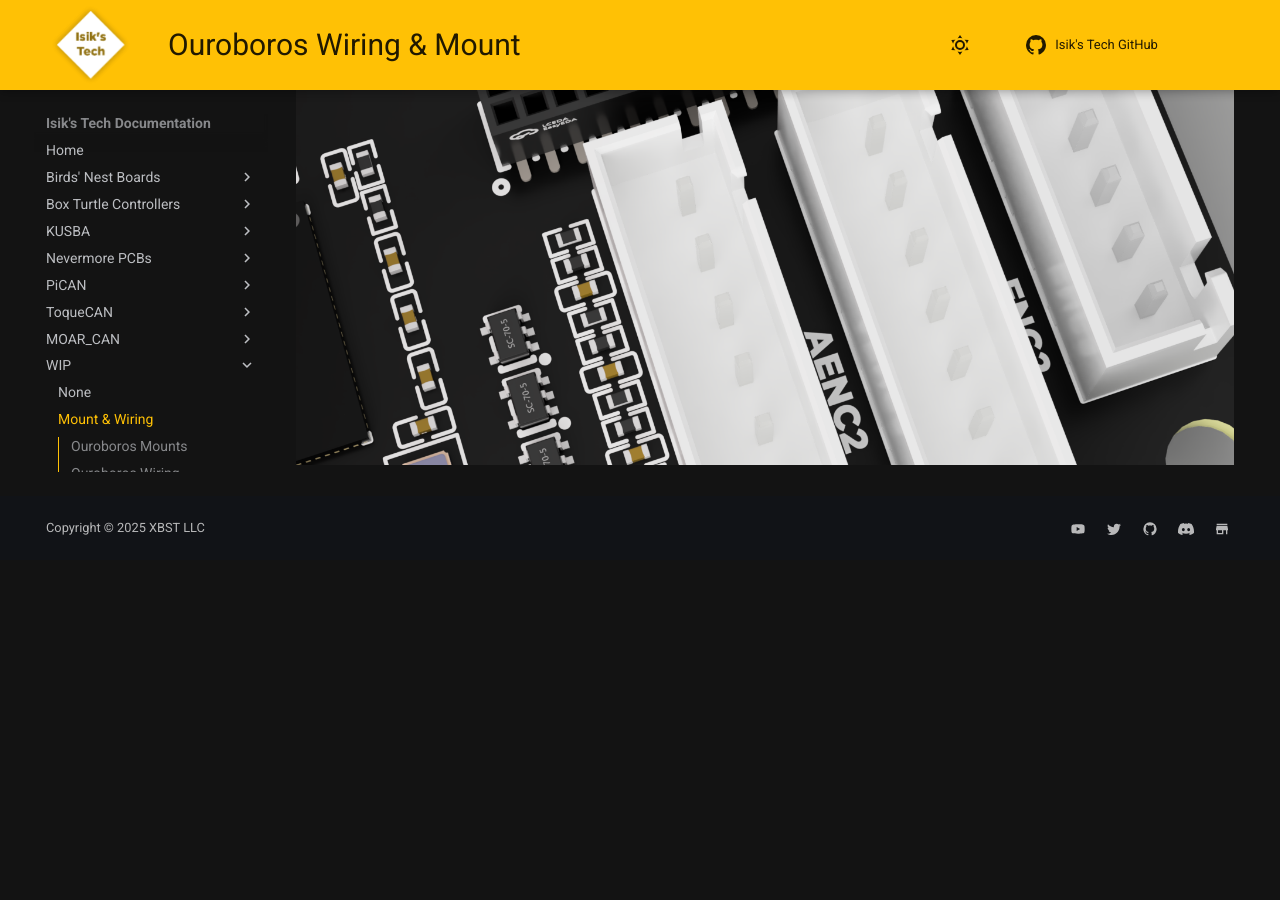
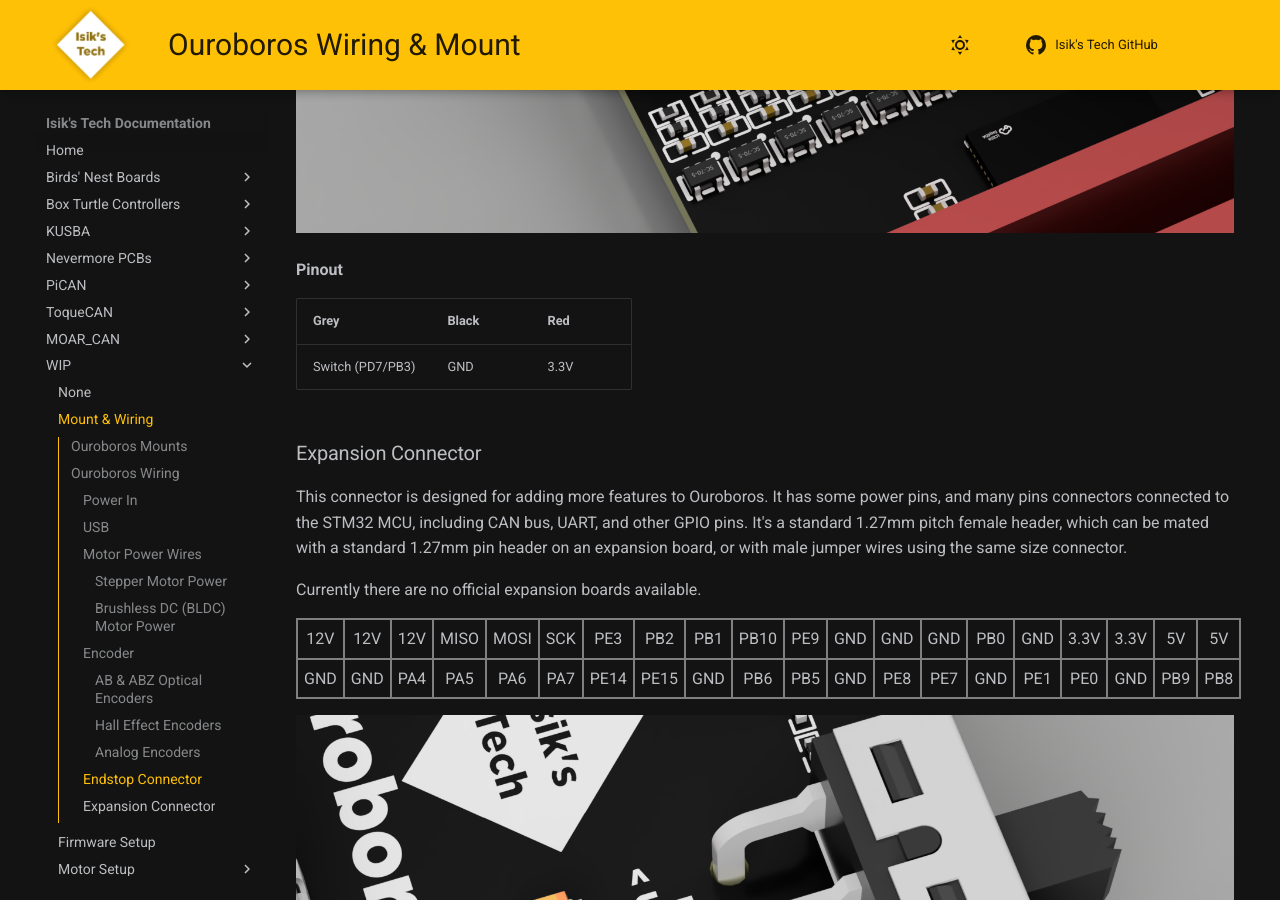
Before and after one commit to xbst/docs, an MkDocs documentation site: the page built from docs/Ouroboros/wiring.md, in a window 1280 px wide and 900 px high, scrolled down 8188 px. Built offline with MkDocs 1.6.1 and Material for MkDocs 9.7.7, drawn with Linux system fonts in a browser that asks for light colours; before the commit the page ends 8748 px from its top, so only the background shows below that.

Commit message:
add endstop wiring

```diff
--- a/docs/Ouroboros/wiring.md
+++ b/docs/Ouroboros/wiring.md
@@ -97,6 +97,16 @@ Repeat for both motors.
 | ---- | ------ | ----- | ----- | ----- | ---- | ----- | ----- |
 | 5V   | YW+    | YW-   | VN+   | VN-   | UX+  | UX-   | GND   |
 
+### Endstop Connector
+
+![Ouroboros Optical Encoder Wiring](../assets/ouroboros/sw.png)
+
+**Pinout**
+
+| Grey             | Black | Red  |
+| ---------------- | ----- | ---- |
+| Switch (PD7/PB3) | GND   | 3.3V |
+
 ### Expansion Connector
 
 This connector is designed for adding more features to Ouroboros. It has some power pins, and many pins connectors connected to the STM32 MCU, including CAN bus, UART, and other GPIO pins. It's a standard 1.27mm pitch female header, which can be mated with a standard 1.27mm pin header on an expansion board, or with male jumper wires using the same size connector.
```
